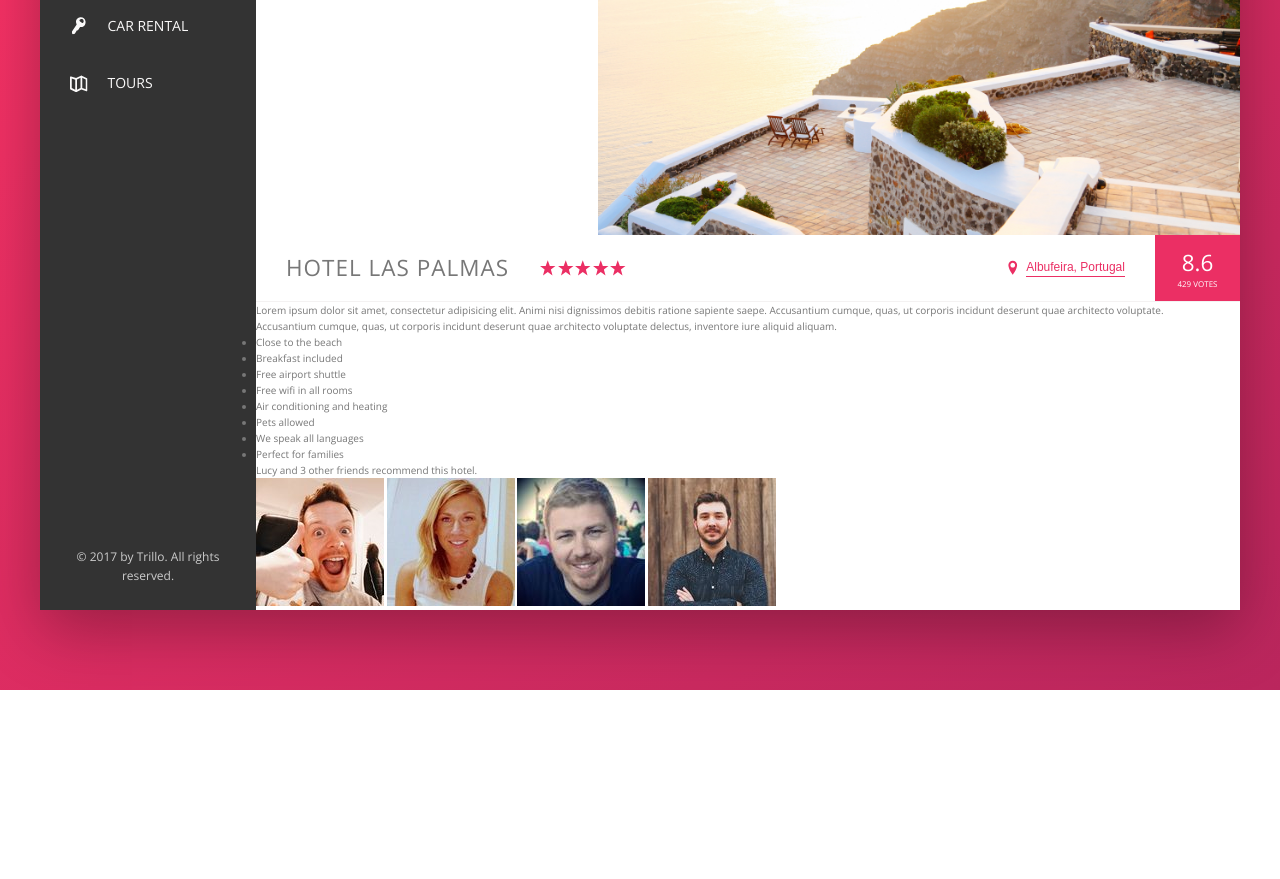
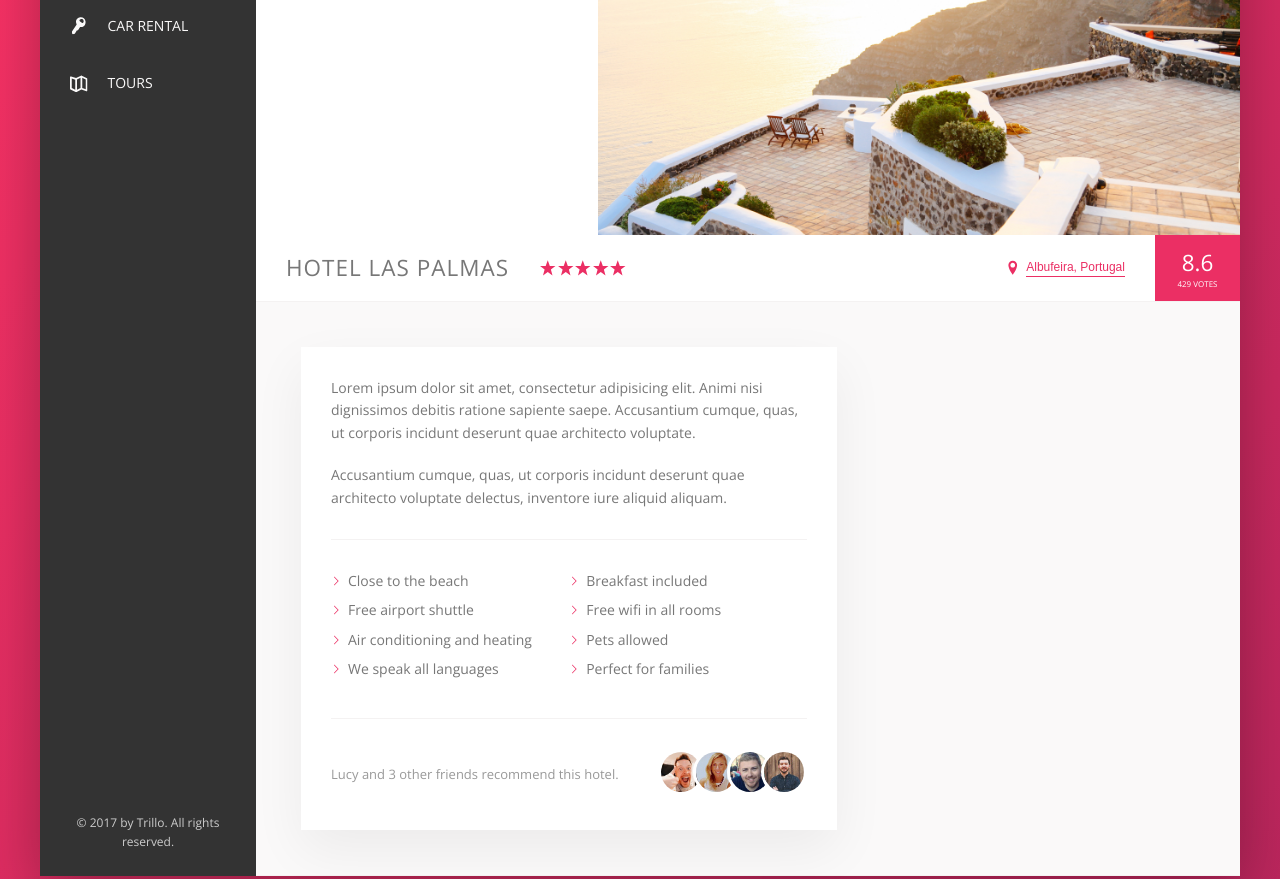
Before and after one commit to DeboraBucci/Trillo, a website: page index.html in a window 1280 px wide. Shown: the part 300-1179 px from the top of the page. Before the commit the page ends 990 px from the top, so only its background shows below. Drawn offline with nearby package versions, Linux system fonts and the light colour scheme.

Commit message:
compile sass code into css syntax

```diff
--- a/css/style.css
+++ b/css/style.css
@@ -9,7 +9,9 @@
   --color-grey-dark-1: #333;
   --color-grey-dark-2: #777;
   --color-grey-dark-3: #999;
-  --shadow-dark: 0 2rem 6rem rgba(0, 0, 0, 0.3); }
+  --shadow-dark: 0 2rem 6rem rgba(0, 0, 0, 0.3);
+  --shadow-light: 0 2rem 5rem rgba(0, 0, 0, 0.06);
+  --line: 1px solid var(--color-grey-light-2); }
 
 * {
   margin: 0;
@@ -44,7 +46,7 @@ body {
 .header {
   height: 7rem;
   background-color: #fff;
-  border-bottom: 1px solid var(--color-grey-light-2);
+  border-bottom: var(--line);
   font-size: 1.4rem;
   display: flex;
   justify-content: space-between;
@@ -62,6 +64,23 @@ body {
 
 .hotel-view {
   background-color: #fff;
+  flex: 1; }
+
+.detail {
+  display: flex;
+  padding: 4.5rem;
+  background-color: var(--color-grey-light-1);
+  border-bottom: var(--line); }
+
+.description {
+  flex: 0 0 60%;
+  margin-right: 4.5rem;
+  box-shadow: var(--shadow-light);
+  background-color: #fff;
+  padding: 3rem;
+  font-size: 1.4rem; }
+
+.user-reviews {
   flex: 1; }
 
 .logo {
@@ -195,7 +214,7 @@ body {
 .overview {
   display: flex;
   align-items: center;
-  border-bottom: 1px solid var(--color-grey-light-2); }
+  border-bottom: var(--line); }
   .overview__heading {
     font-size: 2.25rem;
     font-weight: 300;
@@ -259,3 +278,45 @@ body {
   100% {
     transform: scale(1);
     box-shadow: none; } }
+
+.paragraph:not(:last-of-type) {
+  margin-bottom: 2rem; }
+
+.list {
+  list-style: none;
+  margin: 3rem 0;
+  padding: 3rem 0;
+  border-top: var(--line);
+  border-bottom: var(--line);
+  display: flex;
+  flex-wrap: wrap; }
+  .list__item {
+    flex: 0 0 50%;
+    margin-bottom: 0.7rem; }
+  .list__item::before {
+    content: "";
+    height: 1rem;
+    width: 1rem;
+    margin-right: 0.7rem;
+    display: inline-block;
+    background-color: var(--color-primary);
+    -webkit-mask-image: url(../img/chevron-thin-right.svg);
+    -webkit-mask-size: cover;
+    mask-image: url(../img/chevron-thin-right.svg);
+    mask-size: cover; }
+
+.recommend {
+  font-size: 1.3rem;
+  color: var(--color-grey-dark-3);
+  display: flex;
+  align-items: center; }
+  .recommend__count {
+    margin-right: auto; }
+  .recommend__photo {
+    box-sizing: content-box;
+    height: 4rem;
+    width: 4rem;
+    border-radius: 50%;
+    border: 3px solid #fff; }
+    .recommend__photo:not(:last-child) {
+      margin-right: -1.5rem; }
```
